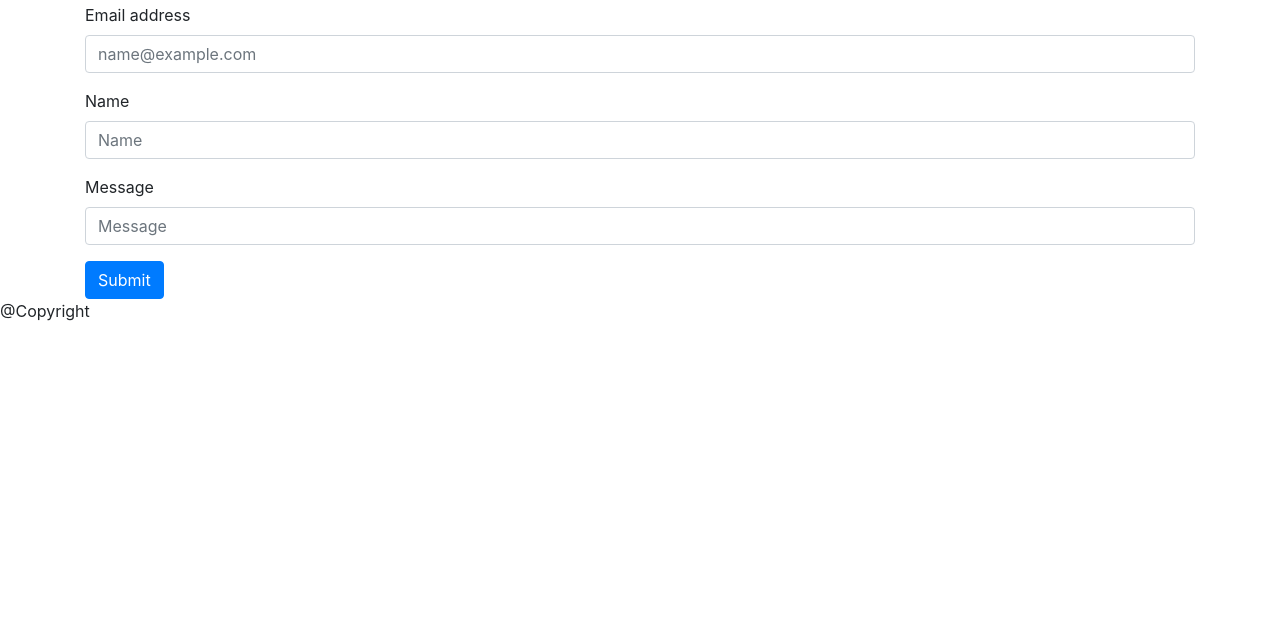
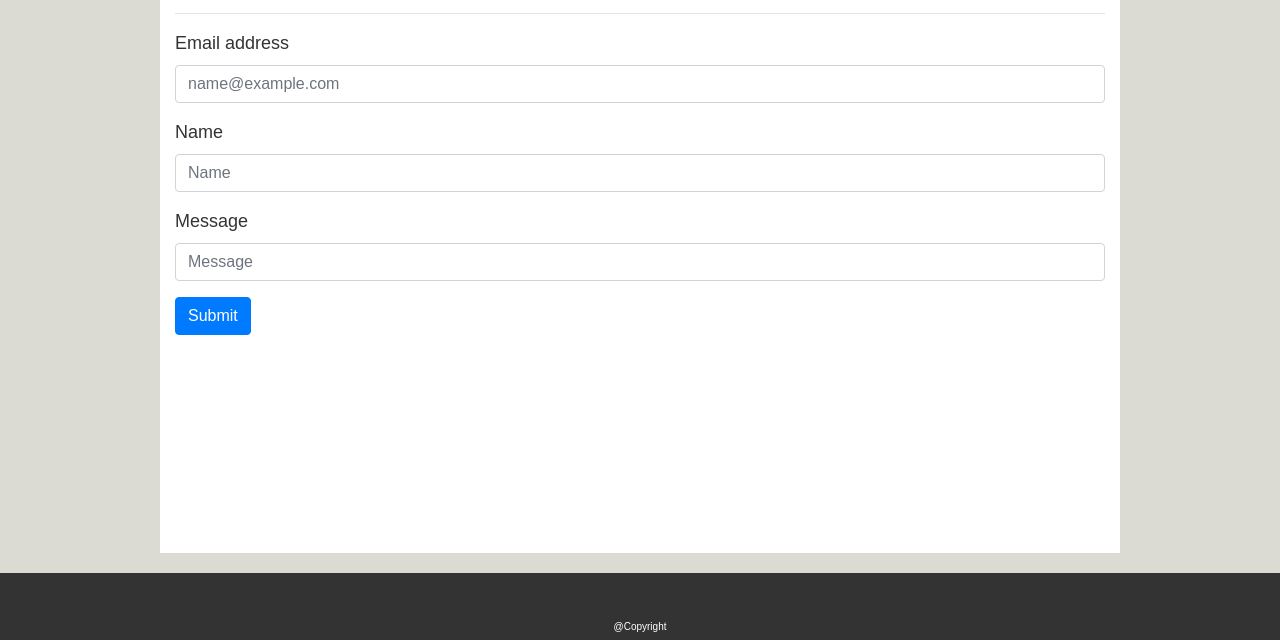
Before and after one commit to munaaahmed/responsive-portfolio, a plain HTML site: page contact.html in a window 1280 px wide. Shown: the part 160-800 px from the top of the page. Drawn offline with nearby package versions, Linux system fonts and the light colour scheme.

```diff
--- a/contact.html
+++ b/contact.html
@@ -5,7 +5,8 @@
     <meta name="viewport" content="width=device-width, initial-scale=1.0">
     <!-- CSS only -->
 <link rel="stylesheet" href="https://stackpath.bootstrapcdn.com/bootstrap/4.5.0/css/bootstrap.min.css" integrity="sha384-9aIt2nRpC12Uk9gS9baDl411NQApFmC26EwAOH8WgZl5MYYxFfc+NcPb1dKGj7Sk" crossorigin="anonymous">
-    <title>Contact</Form></title>
+<link rel="stylesheet" href="assets/css/style.css"/>
+    <title>Document</Form></title>
 </head>
 <header>
 <header class="main-header">
```
